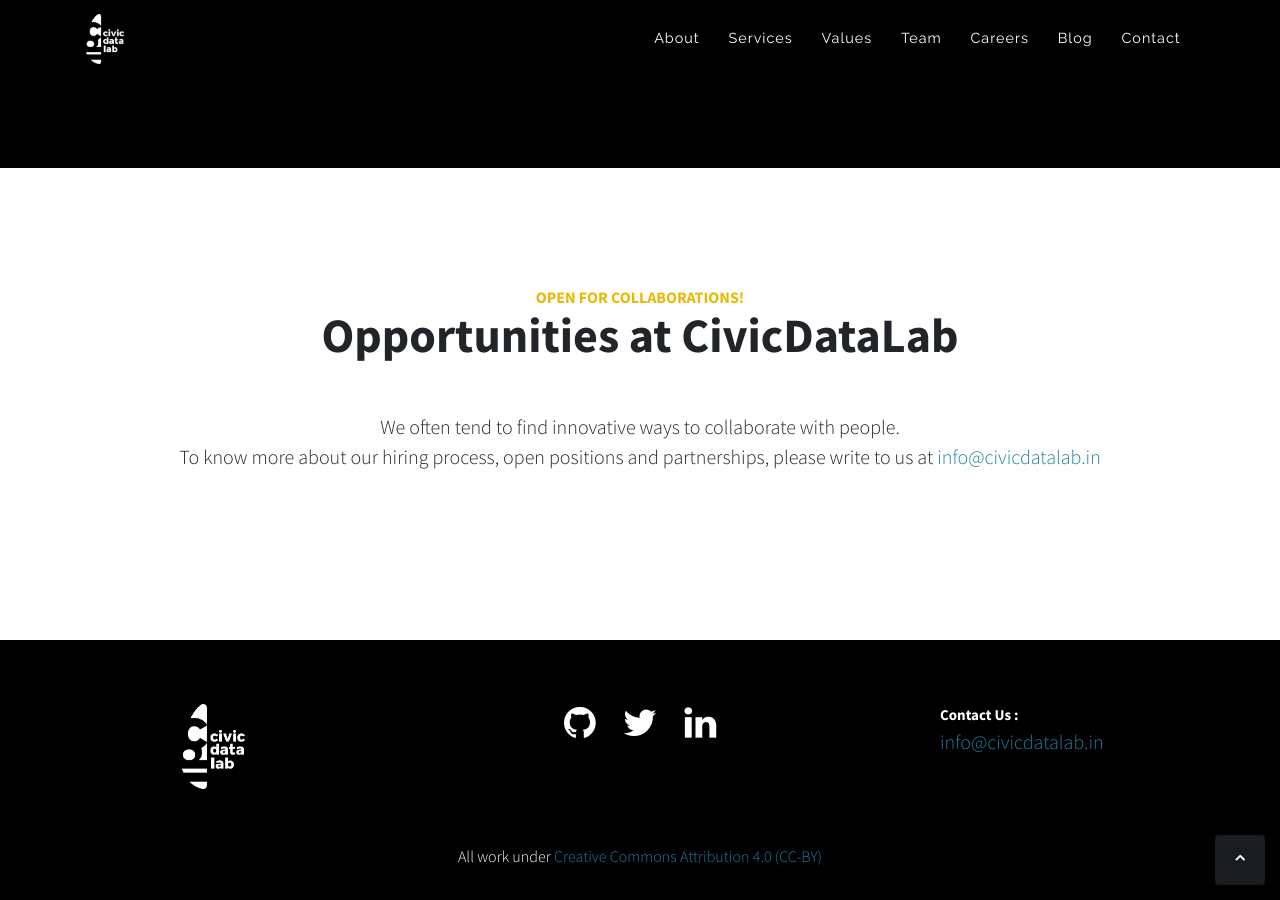
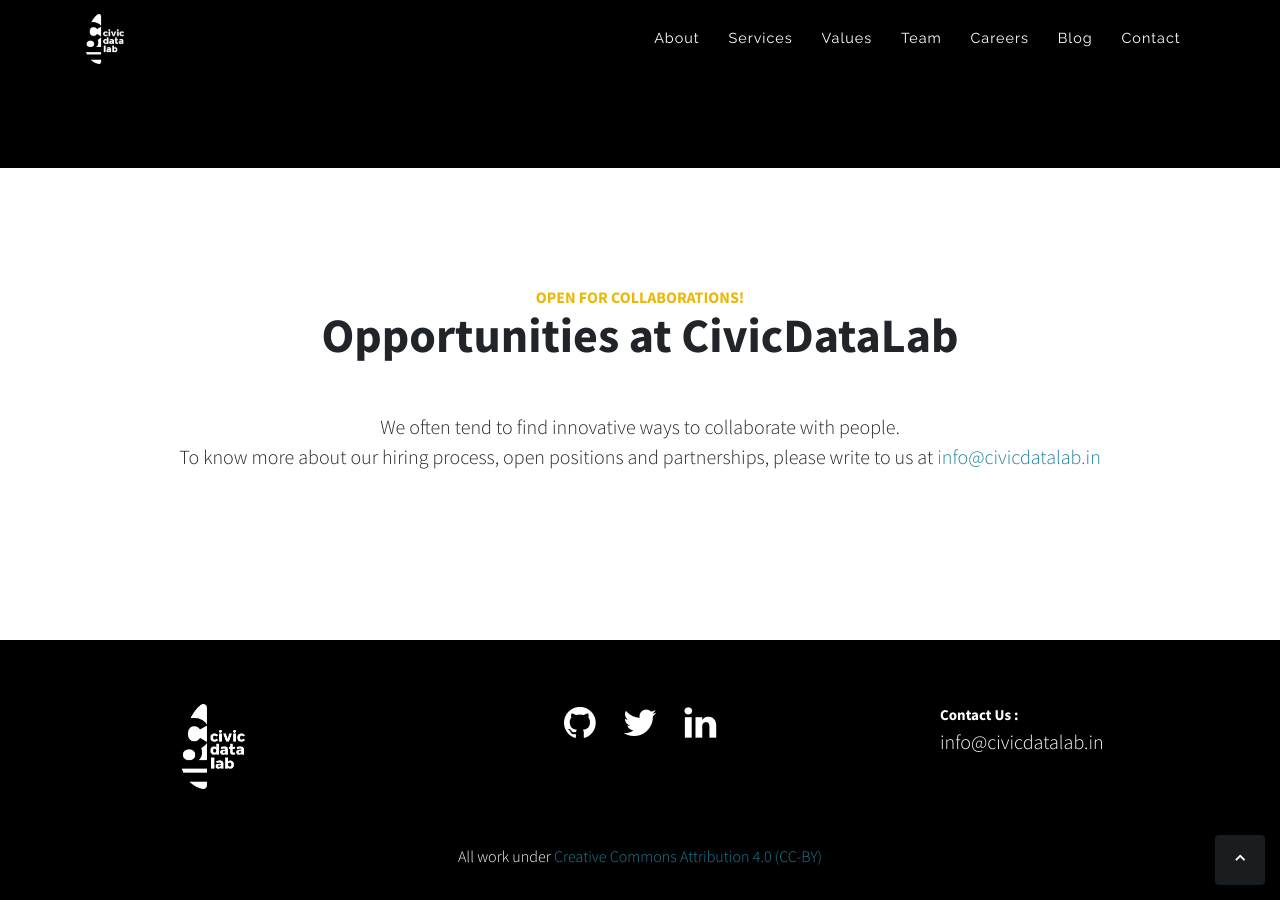
Before and after one commit to CivicDataLab/old-website, a Jekyll site: the page built from index.html, in a window 1280 px wide and 900 px high, scrolled down 3619 px. Built offline with Jekyll 4.4.1, drawn with Linux system fonts in a browser that asks for light colours; the list of posts is cut into pages by our own code.

Commit message:
Fix #31: Set footer email id to the original color

```diff
--- a/_includes/footer.html
+++ b/_includes/footer.html
@@ -28,7 +28,7 @@
       </div>
       <div class="col-md-3 contact-info">
         <p class="contact-text">Contact Us : </p>
-        <p class="contact-email"><a class=" text-blue" href="mailto:info@civicdatalab.in" target="_blank">info@civicdatalab.in</a></p>
+        <p class="contact-email"><a class="footer-email-color" href="mailto:info@civicdatalab.in" target="_blank">info@civicdatalab.in</a></p>
       </div>
     </div>
     <div class="row">
--- a/_sass/footer.scss
+++ b/_sass/footer.scss
@@ -22,3 +22,7 @@
 footer .social-media-icons a i {
   font-size: 37px;
 }
+
+a.footer-email-color{
+  color: inherit;
+}
```
